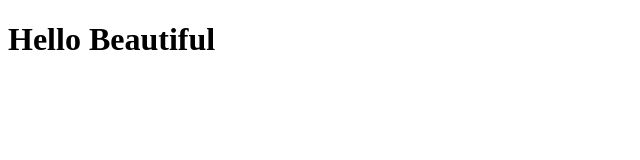
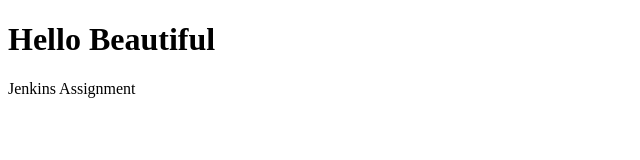
Before and after one commit to RahatQadeer/jenkin, a plain HTML site: page index.html in a window 1280 px wide. Shown: the whole page, without its empty margins (0-640 px from the left). Drawn offline with Linux system fonts and the light colour scheme.

Commit message:
small changes jenkins

```diff
--- a/index.html
+++ b/index.html
@@ -7,5 +7,6 @@
 </head>
 <body>
     <h1>Hello Beautiful</h1>
+    <p>Jenkins Assignment</p>
 </body>
 </html>
```
